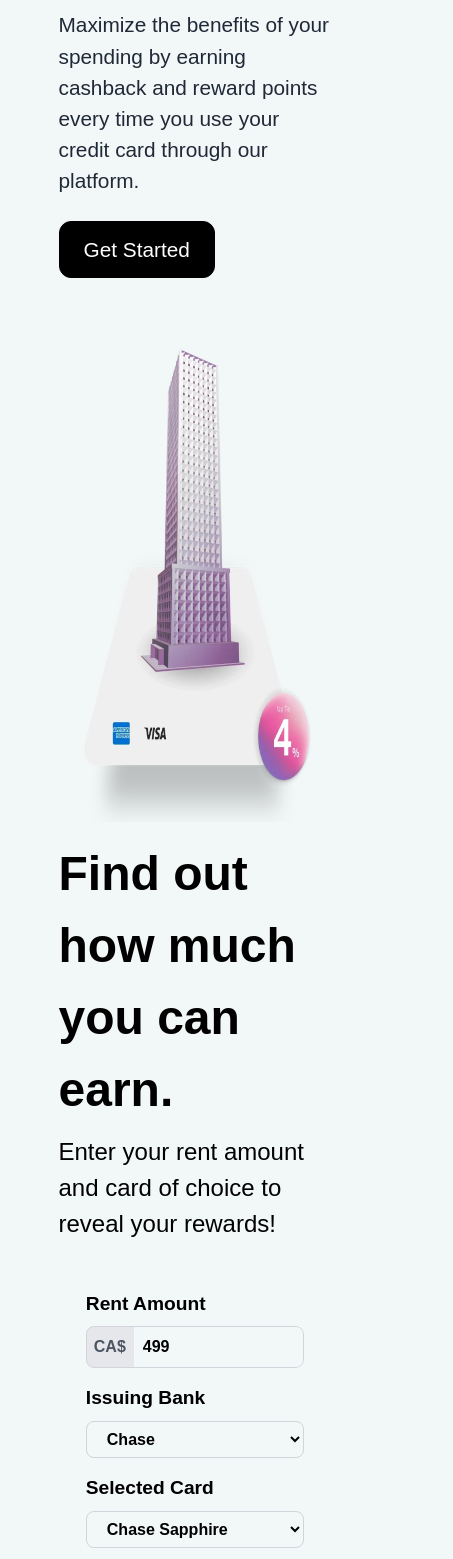
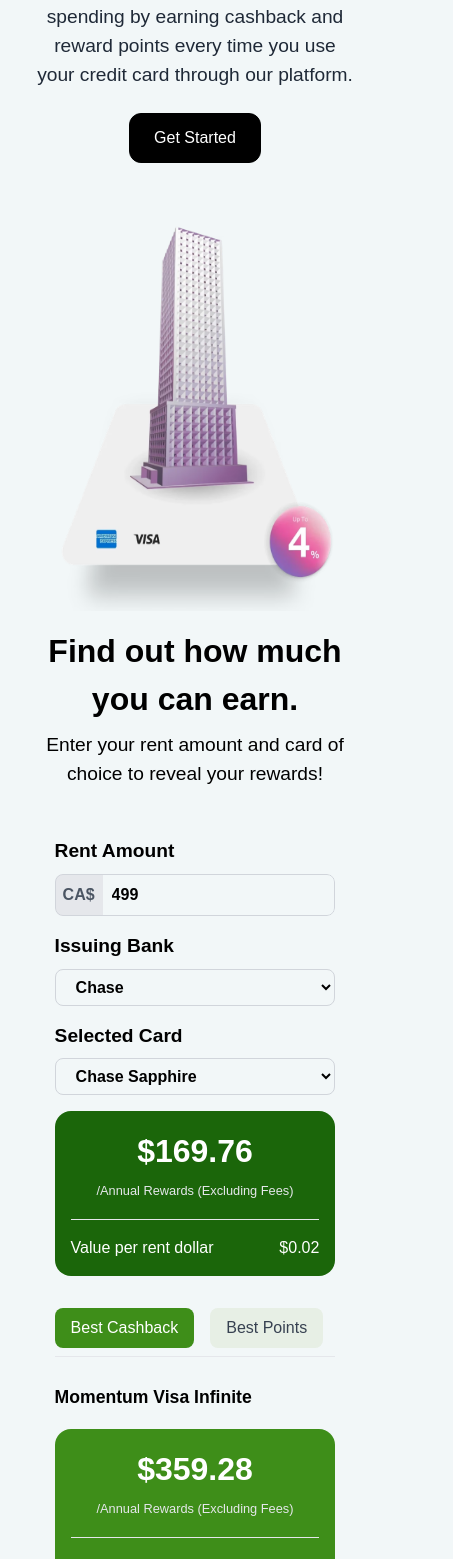
Before and after one commit to Stan015/intracard, a Vue app: page /rewards in a window 390 px wide. Shown: the part 309-1868 px from the top of the page, 453 px wide, since content can reach past the window. Built offline with nearby package versions, Linux system fonts and the light colour scheme.

Commit message:
add: rewards page responsiveness

```diff
--- a/src/views/RewardsView.vue
+++ b/src/views/RewardsView.vue
@@ -91,23 +91,23 @@ watch([rentAmount, selectedCard], () => {
 <template>
   <main class="pt-[8rem] pb-[2rem]">
     <section
-      class="flex gap-4 px-[15%] items-center min-h-[70dvh] flex-wrap justify-center lg:justify-between"
+      class="flex gap-4 px-[5%] xl:px-[15%] items-center min-h-[70dvh] flex-wrap justify-center lg:justify-between max-lg:mt-[3rem]"
     >
-      <div class="w-[24rem] flex flex-col gap-6">
-        <h1 class="text-[2.7rem] font-bold leading-[2.6rem]">
+      <div class="w-[24rem] flex flex-col gap-6 max-lg:w-[80%] max-lg:items-center max-lg:text-center max-lg:text-balance max-sm:w-full">
+        <h1 class="text-[2.7rem] max-md:text-[2rem] max-md:text-center font-bold leading-[2.6rem]">
           Unlock Great Rewards With Your Credit Cards
         </h1>
-        <p class="text-[1.3rem] text-gray-800">
+        <p class="text-[1.3rem]  max-md:text-center max-md:text-[1.2rem] text-gray-800">
           Maximize the benefits of your spending by earning cashback and reward
           points every time you use your credit card through our platform.
         </p>
         <a
           href=""
-          class="px-6 py-3 border border-black rounded-xl bg-black text-white text-[1.3rem] font-medium hover:-translate-y-2 hover:translate-x-1 transition-all w-max"
+          class="px-6 py-3 border border-black rounded-xl bg-black text-white text-[1.3rem]  max-sm:text-base max-sm:text-nowrap font-medium hover:-translate-y-2 hover:translate-x-1 transition-all w-max"
           >Get Started</a
         >
       </div>
-      <div class="h-[34rem] w-[32rem] relative p-4">
+      <div class="h-[34rem] w-[32rem] max-md:w-[25rem] max-md:h-[28rem] max-sm:w-[20rem] relative p-4">
         <img
           aria-hidden="true"
           src="/skyscr.avif"
@@ -116,10 +116,10 @@ watch([rentAmount, selectedCard], () => {
         />
       </div>
     </section>
-    <section class="flex flex-col w-full items-center px-[15%]">
+    <section class="flex flex-col w-full items-center px-[5%] xl:px-[15%]">
       <div class="flex flex-col gap-2 items-center">
-        <h2 class="text-[3rem] font-bold">Find out how much you can earn.</h2>
-        <p class="text-[1.5rem]">
+        <h2 class="text-[3rem] max-md:text-[2rem] max-md:text-center font-bold">Find out how much you can earn.</h2>
+        <p class="text-[1.5rem]  max-md:text-center max-md:text-[1.2rem]">
           Enter your rent amount and card of choice to reveal your rewards!
         </p>
       </div>
@@ -173,7 +173,7 @@ watch([rentAmount, selectedCard], () => {
               class="flex gap-1 flex-col items-center border-b border-b-gray-200 w-full pb-4"
             >
               <p class="text-[2rem] font-bold">${{ annualRewards }}</p>
-              <p class="text-base text-gray-200">
+              <p class="text-base text-gray-200 max-sm:text-[0.8rem]">
                 /Annual Rewards (Excluding Fees)
               </p>
             </div>
@@ -216,7 +216,7 @@ watch([rentAmount, selectedCard], () => {
                 :style="{ transform: `translateX(-${activeView * 101}%)` }"
               >
                 <div class="min-w-full flex flex-col rounded-lg">
-                  <h4 class="text-2xl font-bold mb-4">
+                  <h4 class="text-2xl max-sm:text-[1.1rem] font-bold mb-4">
                     Momentum Visa Infinite
                   </h4>
                   <div
@@ -226,7 +226,7 @@ watch([rentAmount, selectedCard], () => {
                       class="flex gap-1 flex-col items-center border-b border-b-gray-200 w-full pb-4"
                     >
                       <p class="text-[2rem] font-bold">${{ bestCashback.rewards.toFixed(2) }}</p>
-                      <p class="text-base text-gray-200">
+                      <p class="text-base text-gray-200 max-sm:text-[0.8rem]">
                         /Annual Rewards (Excluding Fees)
                       </p>
                     </div>
@@ -240,7 +240,7 @@ watch([rentAmount, selectedCard], () => {
                 </div>
 
                 <div class="min-w-full flex flex-col rounded-lg">
-                  <h4 class="text-2xl font-bold mb-4">Aeroplan Reserve</h4>
+                  <h4 class="text-2xl max-sm:text-[1.1rem] font-bold mb-4">Aeroplan Reserve</h4>
                   <div
                     class="flex gap-4 flex-col w-full items-center rounded-2xl bg-[#3e8e19] text-white p-4"
                   >
@@ -248,7 +248,7 @@ watch([rentAmount, selectedCard], () => {
                       class="flex gap-1 flex-col items-center border-b border-b-gray-200 w-full pb-4"
                     >
                       <p class="text-[2rem] font-bold">${{ bestPointsCard.points.toFixed(2) }}</p>
-                      <p class="text-base text-gray-200">
+                      <p class="text-base text-gray-200 max-sm:text-[0.8rem]">
                         /Annual Rewards (Excluding Fees)
                       </p>
                     </div>
@@ -263,27 +263,27 @@ watch([rentAmount, selectedCard], () => {
               </div>
             </div>
           </div>
-          <p class="w-full text-base text-center mb-4 text-gray-600">
+          <p class="w-full text-base text-center mb-4 text-gray-600 text-balance">
             min(rent amount * 12, rewards threshold) * ppd * multiple + max(rent
             amount * 12 - threshold, 0) * ppd
           </p>
         </div>
         <button
-          class="px-6 py-3 border border-black rounded-xl bg-black text-white text-[1.3rem] font-medium hover:-translate-y-2 hover:translate-x-1 transition-all w-max"
+          class="px-6 py-3 border border-black rounded-xl bg-black text-white text-[1.3rem] font-medium hover:-translate-y-2 hover:translate-x-1 transition-all w-max  max-sm:text-base max-sm:text-nowrap"
         >
           Start Earning
         </button>
       </div>
     </section>
-    <section class="flex flex-col w-full items-center mt-[4rem] px-[15%] bg-white py-[5rem]">
+    <section class="flex flex-col w-full items-center mt-[4rem] px-[5%] xl:px-[15%] bg-white py-[5rem]">
       <div class="flex flex-col gap-1 items-center">
-        <h2 class="text-[3rem] font-bold">How it works?</h2>
-        <p class="text-[1.5rem] text-gray-600">
+        <h2 class="text-[3rem] max-md:text-[2rem] max-md:text-center font-bold">How it works?</h2>
+        <p class="text-[1.5rem]  max-md:text-center max-md:text-[1.2rem] text-gray-600">
           Here's how you can unlock great rewards with your credit card!
         </p>
       </div>
-      <div class="flex gap-6 items-center w-full mt-8">
-        <div class="flex gap-6 items-center">
+      <div class="flex gap-6 items-center w-full mt-8 max-lg:flex-col">
+        <div class="flex gap-6 items-center max-md:flex-col max-md:text-center max-md:text-balance">
           <img src="/cashback.webp" alt="a lady holding an intracard" class="w-[12rem] h-[12rem] rounded-3xl"></img>
           <div class="flex flex-col gap-2  max-w-[25rem] text-pretty">
             <h3 class="text-xl font-semibold text-[#3e8e19]">
@@ -305,7 +305,7 @@ watch([rentAmount, selectedCard], () => {
             </ol>
           </div>
         </div>
-        <div class="flex gap-6 items-center">
+        <div class="flex gap-6 items-center max-md:flex-col max-md:text-center max-md:text-balance">
           <img src="/rewards.jpg" alt="a lady holding an intracard" class="w-[12rem] h-[12rem] rounded-3xl"></img>
           <div class="flex flex-col gap-2  max-w-[25rem] text-pretty">
             <h3 class="text-xl font-semibold text-[#3e8e19]">
@@ -330,35 +330,35 @@ watch([rentAmount, selectedCard], () => {
         </div>
       </div>
     </section>
-    <section class="flex flex-col w-full items-center mt-[4rem] px-[15%] border-b border-b-gray-200 pb-[5rem]">
-      <h2 class="text-[3rem] font-bold">Why Choose Our Platform?</h2>
+    <section class="flex flex-col w-full items-center mt-[4rem] px-[5%] xl:px-[15%] border-b border-b-gray-200 pb-[5rem]">
+      <h2 class="text-[3rem] max-md:text-[2rem] max-md:text-center font-bold">Why Choose Our Platform?</h2>
       <div class="flex flex-col gap-6 items-center mt-3">
-        <ul class="flex gap-6 mt-6">
+        <ul class="flex gap-6 mt-6 text-[1.2rem] max-sm:text-base max-sm:flex-wrap">
           <li class="flex flex-col text-center text-balance gap-4 items-center">
             <IconCentralized class="w-[4rem] h-[4rem]" />
-            <p class="text-[1.2rem] text-gray-600">
+            <p class=" text-gray-600">
               <span class="font-bold text-black">Centralized Management:</span> Track your rewards and spending effortlessly in one place.
             </p>
           </li>
           <li class="flex flex-col text-center text-balance gap-4 items-center">
             <IconOffer class="w-[4rem] h-[4rem]" />
-            <p class="text-[1.2rem] text-gray-600">
+            <p class=" text-gray-600">
               <span class="font-bold text-black">Exclusive Offers:</span> Access special deals and promotions for even more points and cashback opportunities.
             </p>
           </li>
           <li class="flex flex-col text-center text-balance gap-4 items-center">
             <IconNotification class="w-[4rem] h-[4rem]" />
-            <p class="text-[1.2rem] text-gray-600">
+            <p class=" text-gray-600">
               <span class="font-bold text-black">Smart Notifications:</span> Get reminders about expiring points or bonus-earning opportunities.
             </p>
           </li>
         </ul>
-        <p class="text-[1.2rem] text-[#3e8e19] w-[80%] text-center mt-3"><span class="font-bold text-[#3e8e19]">Start earning while you spend!</span> With our platform, every transaction brings you closer to
+        <p class="text-[1.2rem] max-sm:text-base text-[#3e8e19] w-[80%] text-center mt-3"><span class="font-bold text-[#3e8e19]">Start earning while you spend!</span> With our platform, every transaction brings you closer to
           exciting rewards, helping you get more out of every purchase.
         </p>
         <a
           href=""
-          class="px-6 py-3 border border-black rounded-xl bg-black text-white text-[1.3rem] font-medium hover:-translate-y-2 hover:translate-x-1 transition-all"
+          class="px-6 py-3 border border-black rounded-xl bg-black text-white text-[1.3rem]  max-sm:text-base max-sm:text-nowrap font-medium hover:-translate-y-2 hover:translate-x-1 transition-all"
           >Get Started</a
         >
       </div>
```
